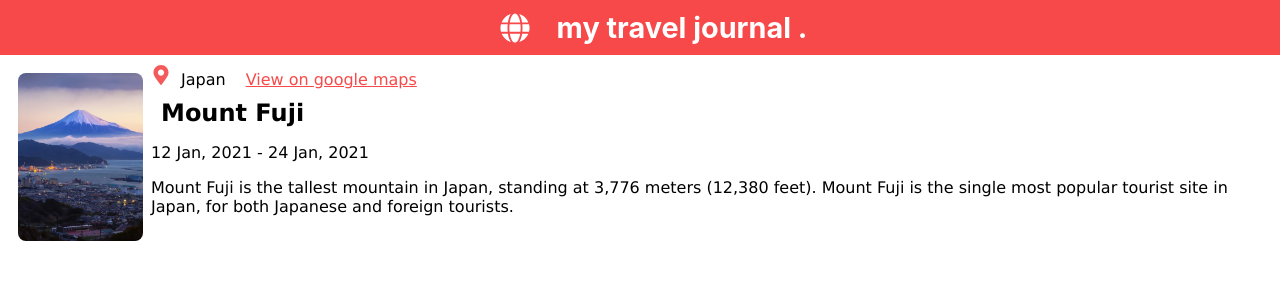
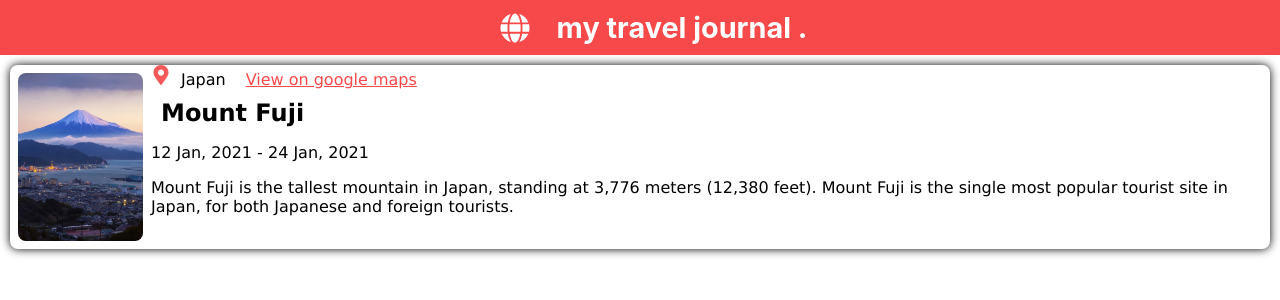
Before and after one commit to oussama1603/Travel-journal, a React (Vite) app: page / in a window 1280 px wide. Shown: the top 300 px of the page. Built offline with nearby package versions, Linux system fonts and the light colour scheme.

Commit message:
Update style.css

```diff
--- a/style.css
+++ b/style.css
@@ -23,6 +23,9 @@ header{
   flex-shrink: 0;
   justify-content: space-between;
   font-family: Verdana, Geneva, Tahoma, sans-serif;
+  border: none;
+  border-radius: 8px;
+  box-shadow: 0px 0px 10px;
 
 }
 .main-image-container{
```
